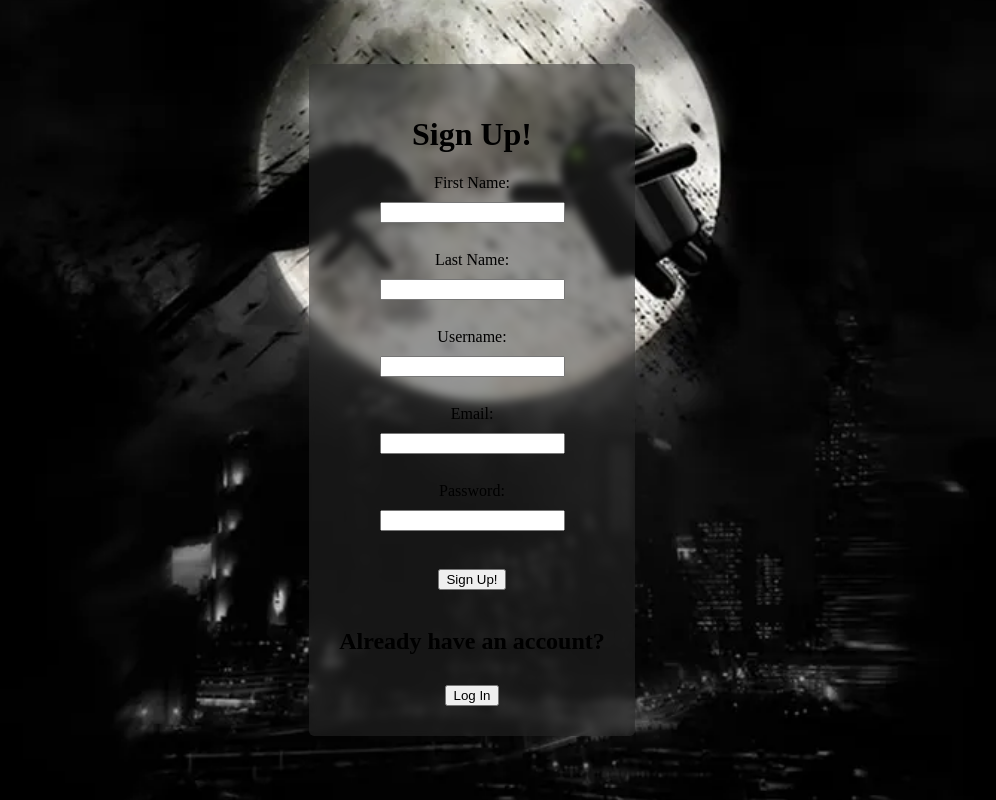
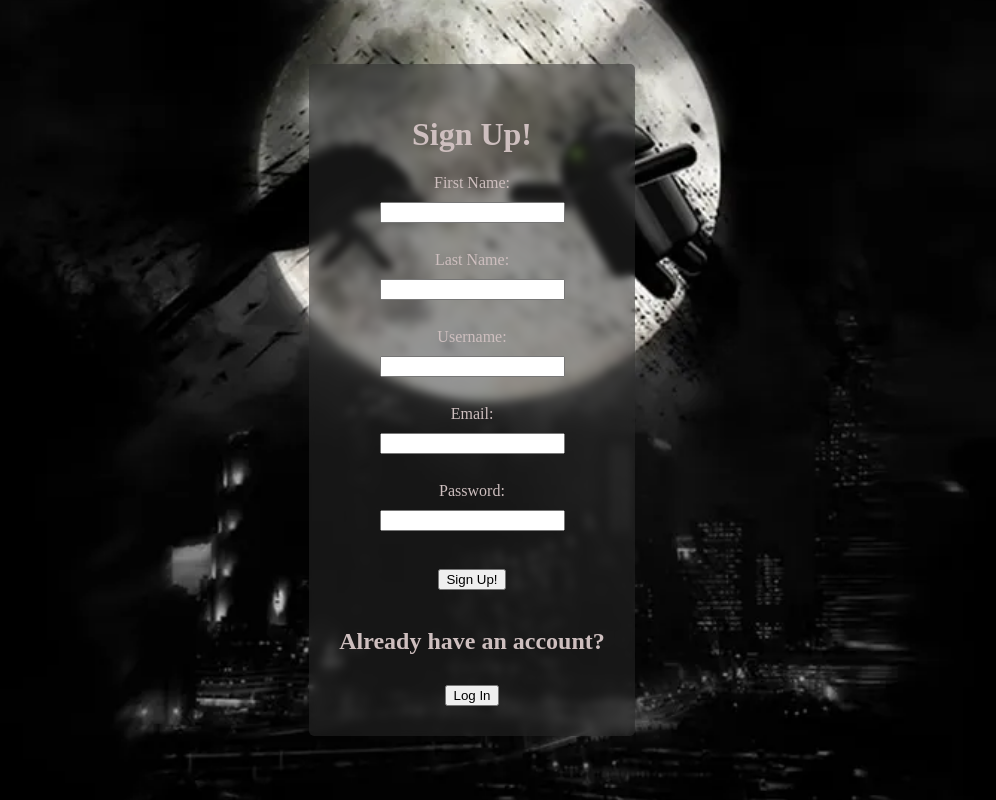
Before and after one commit to davalos97/dr, a Vue app in the folder vue-project/: page /signup in a window 1280 px wide. Shown: the whole page, without its empty margins (168-1164 px from the left). Built offline with nearby package versions, Linux system fonts and the light colour scheme.

Commit message:
beautifying

```diff
--- a/vue-project/index.html
+++ b/vue-project/index.html
@@ -2,9 +2,9 @@
 <html lang="">
   <head>
     <meta charset="UTF-8">
-    <link rel="icon" href="/favicon.ico">
+    <link rel="icon" href="C:\Users\Jason.DESKTOP-QG91AKJ\Documents\3680\Real Dro\dr\vue-project\public\dro.ico">
     <meta name="viewport" content="width=device-width, initial-scale=1.0">
-    <title>Vite App</title>
+    <title>Dro</title>
   </head>
   <body>
     <div id="app"></div>
--- a/vue-project/src/styles/signup.css
+++ b/vue-project/src/styles/signup.css
@@ -22,7 +22,7 @@ body {
     background: rgba(42, 42, 42, 0.5);
     padding: 30px;
     border-radius: 5px;
-    color: #000000;
+    color: #cebfbf;
     backdrop-filter: blur(4px);
 }
 
```
Also changed, not shown: 2 other files (tests, documents, lock files or other folders).
